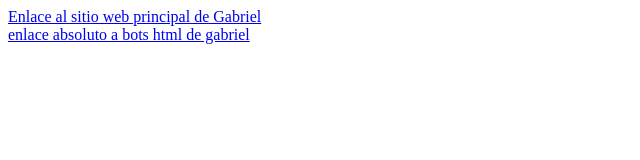
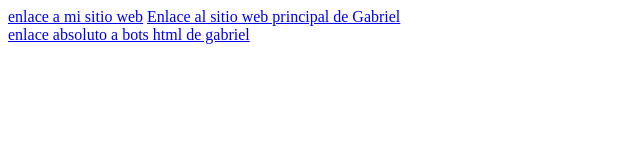
Before and after one commit to vjp-andresMT/vjp-andresMT, a plain HTML site: page enlaces.html in a window 1280 px wide. Shown: the whole page, without its empty margins (0-640 px from the left). Drawn offline with Linux system fonts and the light colour scheme.

Commit message:
enlaces arreglado

```diff
--- a/enlaces.html
+++ b/enlaces.html
@@ -8,6 +8,7 @@
 </head>
 <body>
     <nav>
+   <a href="https://lmsgi.iesvjp.es/vjp-andresMT">enlace a mi sitio web</a>
    <a href="https://lmsgi.iesvjp.es/vjp-gabrielRM">Enlace al sitio web principal de Gabriel </a><br>
     <a href="https://lmsgi.iesvjp.es/b2-i-t2-p1-vjp-gabrielRM/bots.html">enlace absoluto a bots html de gabriel</a><br>
 
```
